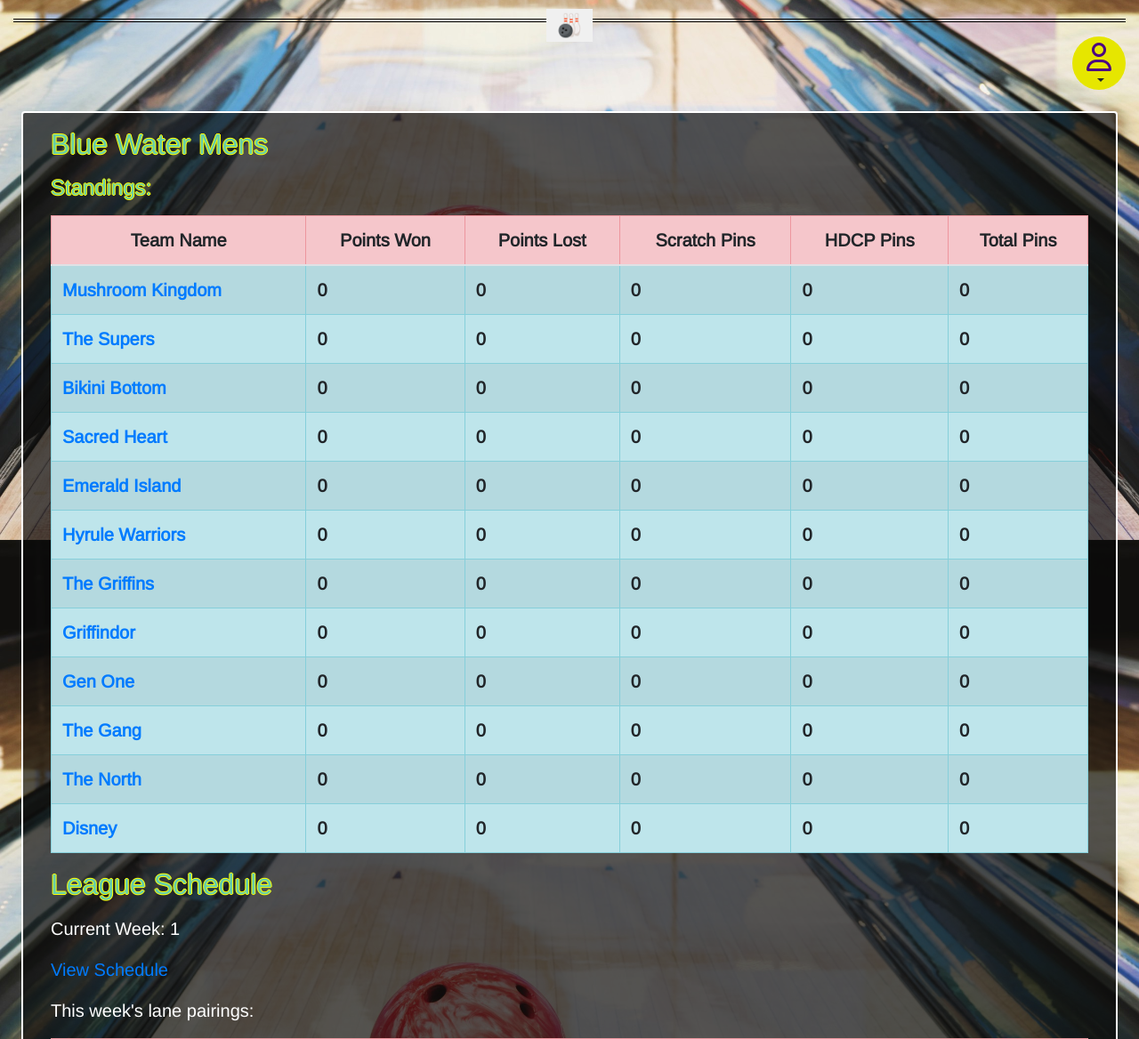
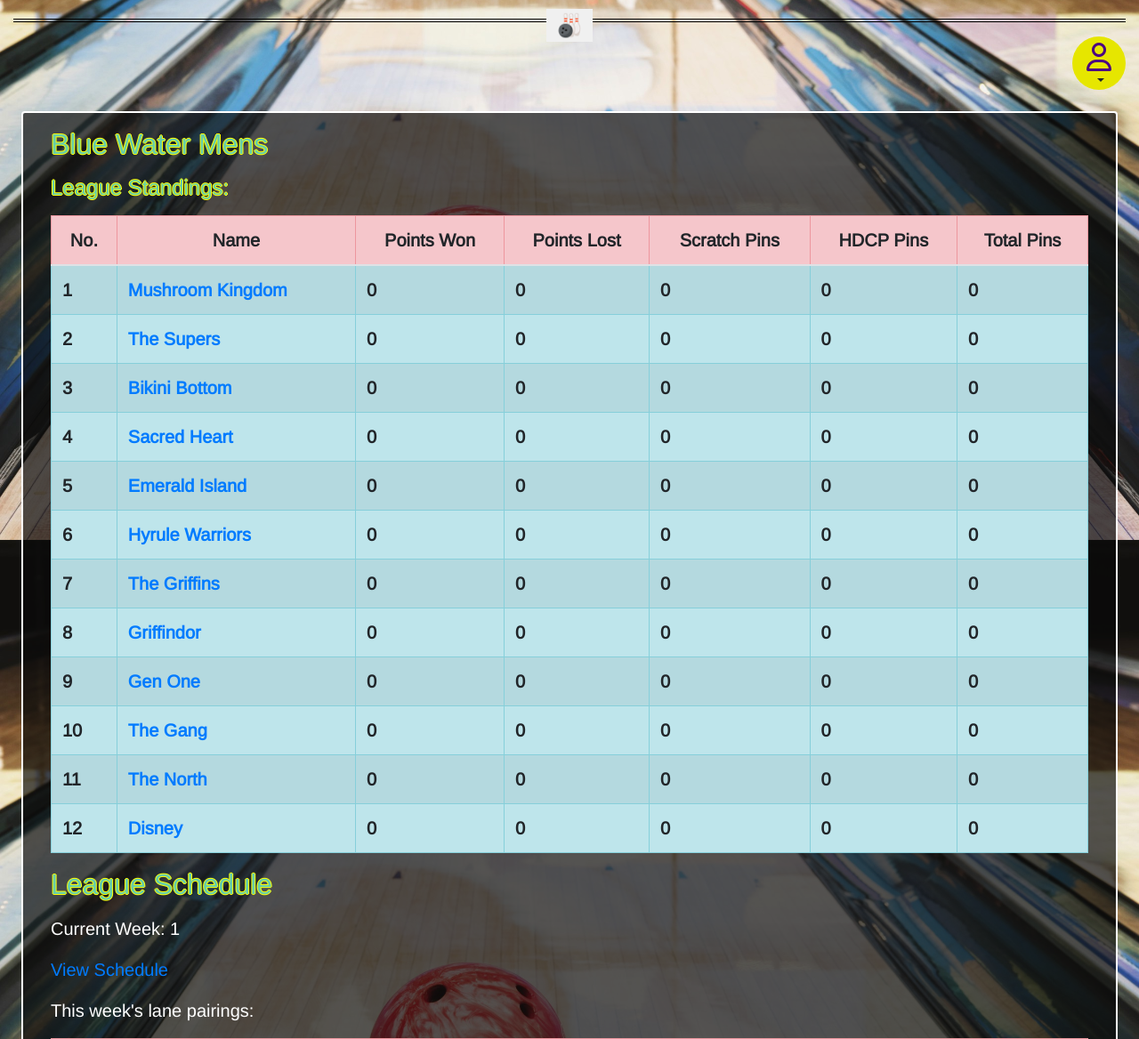
Before and after one commit to cjtrombley/KPTracker, a Django app: template kptracker_serv/templates/kpbt/leagues/view_league.html in a window 1280 px wide. Shown: the part 232-1400 px from the top of the page at 89% size. Run offline with Django 3.2, Linux system fonts and the light colour scheme; the template is opened without the code that fills it: values that come from a table or form of the project are taken from there, others are empty; data comes from the database, SQL or seed files in the repository; some libraries are stand-ins or nearby versions.

Commit message:
Created league standings table, added standings to view league page

```diff
--- a/kptracker_serv/kpbt/games/models.py
+++ b/kptracker_serv/kpbt/games/models.py
@@ -22,8 +22,8 @@ class Series(models.Model):
 	game_three_score = models.CharField(max_length=4, blank=True)
 	scratch_score = models.IntegerField(default=0)
 	handicap_score = models.IntegerField(default=0)
-	weekly_points_won = models.PositiveSmallIntegerField(default=0)
-	weekly_points_lost = models.PositiveSmallIntegerField(default=0)
+	#weekly_points_won = models.PositiveSmallIntegerField(default=0)
+	#weekly_points_lost = models.PositiveSmallIntegerField(default=0)
 
 
 
--- a/kptracker_serv/kpbt/leagues/models.py
+++ b/kptracker_serv/kpbt/leagues/models.py
@@ -148,12 +148,18 @@ class League(models.Model):
 
 
 	def score_week(self, week_number):
-		this_week = WeeklyPairings.objects.filter(league=self, week_number=week_number)
+		this_week = WeeklyPairings.objects.filter(league=self, week_number=week_number).order_by('lane_pair')
 		rules = self.leaguerules
 
 		for pair in this_week:
 			team_one = pair.team_one
 			team_two = pair.team_two
+
+			results_one = WeeklyResults.objects.create(league=self, team=team_one, week_number=week_number, lane_pair=pair.lane_pair, opponent=team_two)
+			results_two = WeeklyResults.objects.create(league=self, team=team_two, week_number=week_number, lane_pair=pair.lane_pair, opponent=team_one)
+
+			results_one.opponent = team_two
+			results_two.opponent = team_one
 
 			team_one_series = Series.objects.filter(league=self, team=team_one, week_number=week_number)
 			team_two_series = Series.objects.filter(league=self, team=team_two, week_number=week_number)
@@ -168,10 +174,64 @@ class League(models.Model):
 			team_one_points = 0
 			team_two_points = 0
 
+			'''
+			#Game One
+			t1_g1_hc = Series.calc_team_handicap_game_score(team_one, week_number, 1, team_one_series)
+			results.t1_g1 = t1_g1_hc
+			team_one_total_series += t1_g1_hc
+			t2_g2_hc = Series.calc_team_handicap_game_score(team_two, week_number, 1, team_two_series)
+			results.t2_g1 = t2_g1_hc
+			team_two_total_series += t2_g1_hc
+
+			if t1_g1_hc > t2_g1_hc:
+				team_one_points += game_points
+			elif t1_g1_hc < t2_g1_hc:
+				team_two_points += game_points
+			else:
+				team_one_points += game_points /2
+				team_two_poitns += game_points /2
+
+			#Game Two
+			t1_g2_hc = Series.calc_team_handicap_game_score(team_one, week_number, 2, team_one_series)
+			results.t1_g2 = t1_g2_hc
+			team_one_total_series += t1_g2_hc
+			t2_g2_hc = Series.calc_team_handicap_game_score(team_two, week_number, 2, team_two_series)
+			results.t2_g2 = t2_g2_hc
+			team_two_total_series += t2_g2_hc
+
+			if t1_g2_hc > t2_g2_hc:
+				team_one_points += game_points
+			elif t1_g2_hc < t2_g2_hc:
+				team_two_points += game_points
+			else:
+				team_one_points += game_points / 2
+				team_two_points += game_points / 2
+
+			#Game Three
+			t1_g3_hc = Series.calc_team_handicap_game_score(team_one, week_number, 3, team_one_series)
+			results.t1_g3 = t1_g3_hc
+			team_one_total_series += t1_g3_hc
+			t2_g3_hc = Series.calc_team_handicap_game_score(team_two, week_number, 3, team_two_series)
+			results.t2_g3 = t2_g3_hc
+			team_two_total_series += t2_g3_hc
+
+			if t1_g3_hc > t2_g3_hc:
+				team_one_points += game_points
+			elif t1_g3_hc < t2_g3_hc:
+				team_two_points += game_points
+			else:
+				team_one_points += game_points / 2
+				team_two_points += game_points /2
+
+			'''
 			for i in range(1, 4): #Games number 1-3
+				game = 'g' + str(i)
+
 				t1_hc_score = Series.calc_team_handicap_game_score(team_one, week_number, i, team_one_series)
+				setattr(results_one, game, t1_hc_score)
 				team_one_total_series += t1_hc_score
 				t2_hc_score = Series.calc_team_handicap_game_score(team_two, week_number, i, team_two_series)
+				setattr(results_two, game, t2_hc_score)
 				team_two_total_series += t2_hc_score
 
 				if t1_hc_score > t2_hc_score:
@@ -182,20 +242,31 @@ class League(models.Model):
 					team_one_points += game_points / 2
 					team_two_points += game_points / 2
 
+			results_one.series = team_one_total_series
+			results_two.series = team_two_total_series
+
 			if team_one_total_series > team_two_total_series:
 				team_one_points += series_points
 			elif team_one_total_series < team_two_total_series:
 				team_two_points += series_points
 
-			for series_one in team_one_series:
-				series_one.set_points_won(team_one_points)
-				series_one.set_points_lost(weekly_points - team_one_points)
-				series_one.save()
+			results_one.points_won = team_one_points
+			results_one.points_lost = weekly_points - team_one_points
 
-			for series_two in team_two_series:
-				series_two.set_points_won(team_two_points)
-				series_two.set_points_lost(weekly_points - team_two_points)
-				series_two.save()
+			results_two.points_won = team_two_points
+			results_two.points_lost = weekly_points - team_two_points
+
+			results_one.save()
+			results_two.save()
+			#for series_one in team_one_series:
+				#series_one.set_points_won(team_one_points)
+				#series_one.set_points_lost(weekly_points - team_one_points)
+				#series_one.save()
+
+			#for series_two in team_two_series:
+			#	series_two.set_points_won(team_two_points)
+			#	series_two.set_points_lost(weekly_points - team_two_points)
+			#	series_two.save()
 
 			team_one.update_points(team_one_points, weekly_points - team_one_points)
 			team_two.update_points(team_two_points, weekly_points - team_two_points)
@@ -419,6 +490,56 @@ class Schedule(models.Model):
 		self.num_weeks = weeks.count()
 
 
+class WeeklyResults(models.Model):
+	league = models.ForeignKey(League, on_delete=models.CASCADE, related_name='results')
+
+	week_number = models.PositiveSmallIntegerField(default=0)
+	lane_pair = models.PositiveSmallIntegerField(default=0)
+
+	team = models.ForeignKey(Team, on_delete=models.CASCADE)
+	opponent = models.ForeignKey(Team, on_delete=models.CASCADE, related_name='opponent')
+
+	average = models.PositiveSmallIntegerField(default=0)
+	handicap = models.PositiveSmallIntegerField(default=0)
+
+	g1 = models.PositiveSmallIntegerField(default=0)
+	g2 = models.PositiveSmallIntegerField(default=0)
+	g3 = models.PositiveSmallIntegerField(default=0)
+	series = models.PositiveSmallIntegerField(default=0)
+	points_won = models.PositiveSmallIntegerField(default=0)
+	points_lost = models.PositiveSmallIntegerField(default=0)
+
+
+'''
+class WeeklyResults(models.Model):
+	league = models.ForeignKey(League, on_delete=models.CASCADE, related_name='results')
+
+	week_number = models.PositiveSmallIntegerField(default=1)
+	lane_pair = models.PositiveSmallIntegerField(default=1)
+
+	team_one = models.ForeignKey(Team, on_delete=models.CASCADE, related_name='first_team')
+	team_two = models.ForeignKey(Team, on_delete=models.CASCADE, related_name='second_team')
+
+	t1_average = models.PositiveSmallIntegerField(default=0)
+	t1_handicap = models.PositiveSmallIntegerField(default=0)
+	t1_g1 = models.PositiveSmallIntegerField(default=0)
+	t1_g2 = models.PositiveSmallIntegerField(default=0)
+	t1_g3 = models.PositiveSmallIntegerField(default=0)
+	t1_series = models.PositiveSmallIntegerField(default=0)
+
+	t2_average = models.PositiveSmallIntegerField(default=0)
+	t2_handicap = models.PositiveSmallIntegerField(default=0)
+	t2_g1 = models.PositiveSmallIntegerField(default=0)
+	t2_g2 = models.PositiveSmallIntegerField(default=0)
+	t3_g3 = models.PositiveSmallIntegerField(default=0)
+	t2_series = models.PositiveSmallIntegerField(default=0)
+
+	t1_points_won = models.PositiveSmallIntegerField(default=0)
+	t1_points_lost = models.PositiveSmallIntegerField(default=0)
+	t2_points_won = models.PositiveSmallIntegerField(default=0)
+	t2_points_lost = models.PositiveSmallIntegerField(default=0)
+'''
+
 
 class WeeklyPairings(models.Model):
 	league = models.ForeignKey(League, on_delete=models.CASCADE, related_name='pairings')
--- a/kptracker_serv/templates/kpbt/leagues/view_league.html
+++ b/kptracker_serv/templates/kpbt/leagues/view_league.html
@@ -12,40 +12,46 @@
 {% if request.user == secretary or request.user.is_superuser %} <p><a href="{% url 'manage-league' league.bowling_center.name league.name %}"> Manage League</a></p> {% endif %}
 
 {% if league.week_pointer > 1 %}
-    <h4 class="form-head mb-3">Last Week's Results:</h4>
+    <h4 class="form-head mb-3">Last Week's Results</h4>
     <div class="table-responsive">
-    <table class="table table-striped table-bordered table-hover">
-        {% for score in last_week_scores %}
-            {% cycle 'row' '' as row silent %}
-            {% if row %} <thead class="table-danger"><tr class="text-center font-weight-bolder"> {% endif %}
-        <td> {{ last_week_scores.weekly_points_won}} </td>
-        {% if not row %} </tr> </thead> {% endif %}
+    <table class="table table-striped trable-bored table-hover">
+        <thead class="table-danger font-weight-bolder">
+            <th>Name</th><th>G1</th><th>G2</th><th>G3</th><th>Tot</th> <th>Pts Won</th><th>Name</th><th>G1</th><th>G2</th><th>G3</th><th>Tot</th><th>Pts won</th>
+        </thead>
+        <tbody class="table-info">
+        {% for result in results %}
+            {% cycle True False as row silent %}
+            {% if row %}
+            <tr class="font-weight-bold">
+            {% endif %}
+            <td> {{ result.team }}</td> <td> {{ result.g1 }} </td> <td> {{ result.g2 }} </td> <td> {{ result.g3 }}</td> <td> {{ result.series }} </td> <td> {{ result.points_won }}</td>
+
+            {% if not row or forloop.last %}
+            </tr>
+            {% endif %}
+
         {% endfor %}
+        </tbody>
+
     </table>
     </div>
 {% endif %}
 
 
-
-
-
-
-
-
-<h4 class="form-head mb-3">Standings:</h4>
+<h4 class="form-head mb-3">League Standings:</h4>
 
 <div class="table-responsive">
 <table class="table table-striped table-bordered table-hover">
 	<thead class="table-danger">
         <tr class="text-center font-weight-bolder">
-            <th>Team Name</th> <th>Points Won</th> <th> Points Lost</th> <th> Scratch Pins</th> <th> HDCP Pins</th><th> Total Pins</th>
+            <th> No. </th> <th>Name</th> <th>Points Won</th> <th> Points Lost</th> <th> Scratch Pins</th> <th> HDCP Pins</th><th> Total Pins</th>
         </tr>
 
     </thead>
     <tbody class="table-info">
     {% for team in teams %}
         <tr class ="text-justify font-weight-bolder">
-            <td><a href="{% url 'view-team' league.bowling_center.name league.name team.name %}">{{ team.name }} </a></td><td>{{team.team_points_won}}</td><td>{{team.team_points_lost}}</td><td> {{ team.total_scratch_pins }} </td> <td> {{ team.total_handicap_pins }} </td><td>{{team.total_pinfall}}</td>
+            <td> {{ team.number }} </td><td><a href="{% url 'view-team' league.bowling_center.name league.name team.name %}">{{ team.name }} </a></td><td>{{team.team_points_won}}</td><td>{{team.team_points_lost}}</td><td> {{ team.total_scratch_pins }} </td> <td> {{ team.total_handicap_pins }} </td><td>{{team.total_pinfall}}</td>
         </tr>
     {% endfor%}
     </tbody>
```
Also changed, not shown: kptracker_serv/kpbt/leagues/views.py (+67 -4 lines), kptracker_serv/kpbt/migrations/0002_auto_20191125_0146.py (added).
